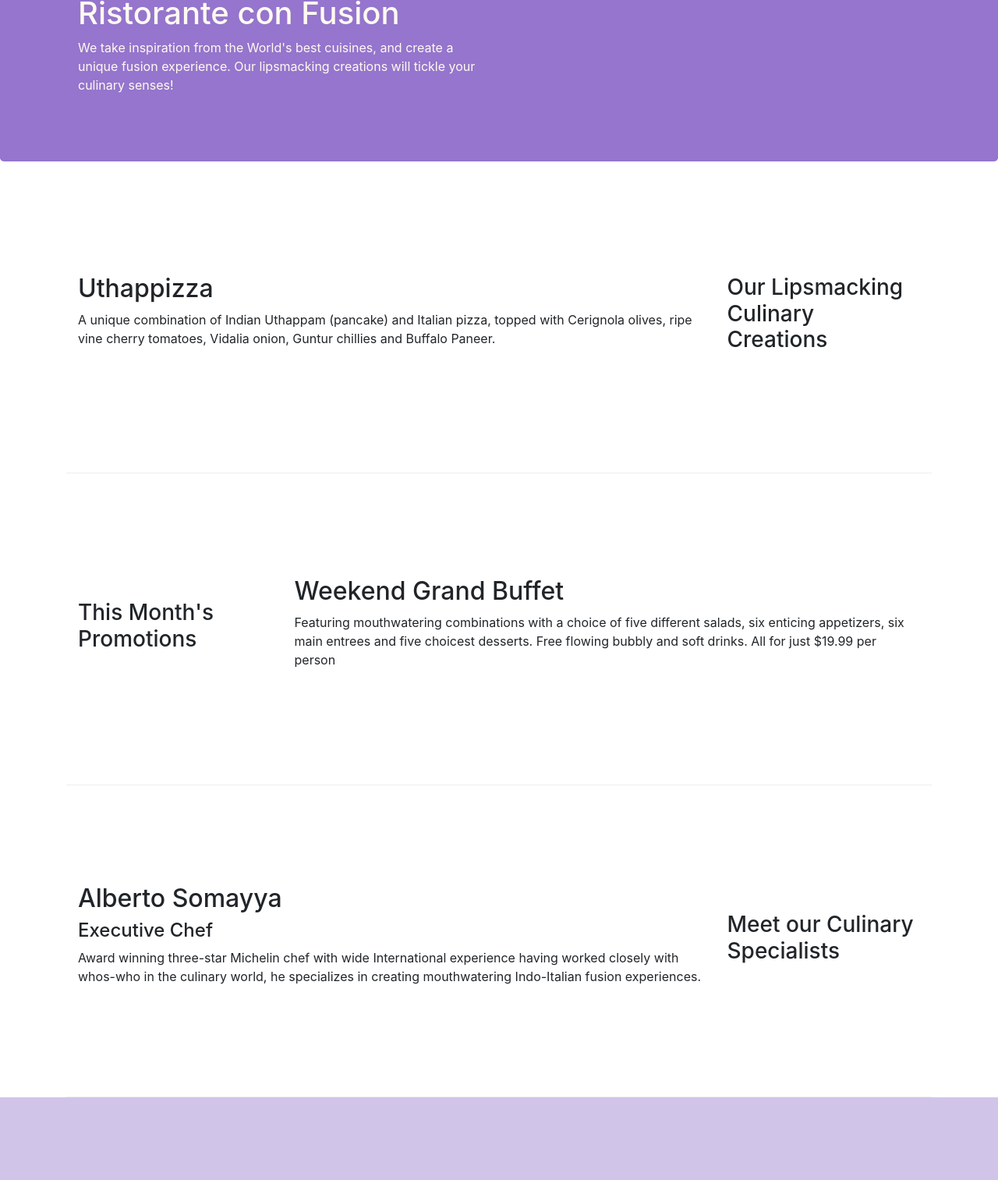
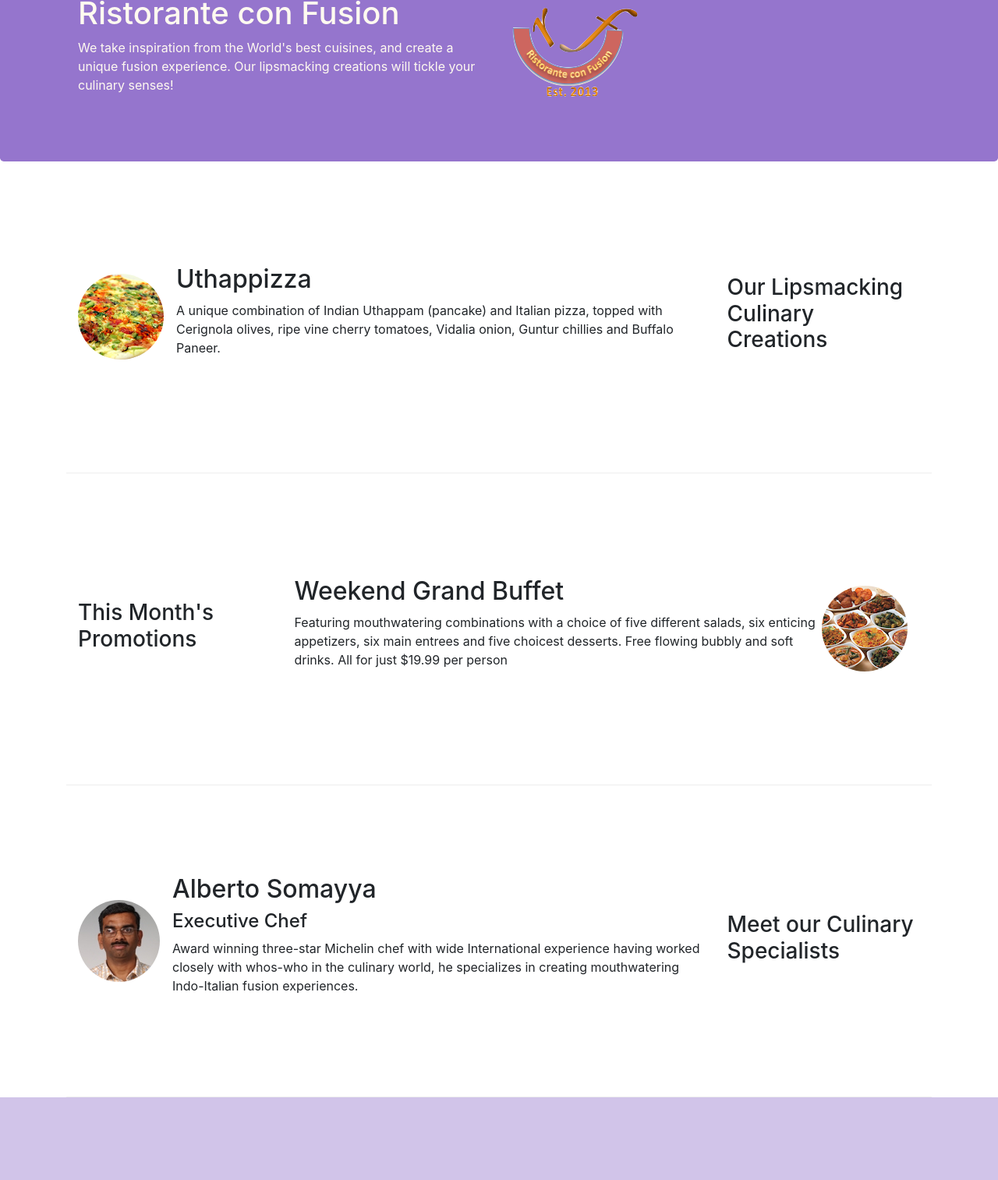
Before and after one commit to Lokesh-Bandi/Coursera-WebApp, a website: page index.html in a window 1280 px wide. Shown: the part 127-1640 px from the top of the page at 78% size. Drawn offline with nearby package versions, Linux system fonts and the light colour scheme.

Commit message:
images and media

```diff
--- a/index.html
+++ b/index.html
@@ -13,10 +13,10 @@
 <body>
   <nav class="navbar navbar-dark navbar-expand-md fixed-top">
     <div class="container">
-      <button class="navbar-toggler" type="button" data-toggle="collapse" data-target="#navbar" >
+      <button class="navbar-toggler" type="button" data-toggle="collapse" data-target="#navbar">
         <span class="navbar-toggler-icon"></span>
       </button>
-      <a class="navbar-brand mr-auto" href="#">Ristorante Con Fusion</a>
+      <a class="navbar-brand mr-auto" href="#"><img src="img\logo.png" height="30" width="41"/></a>
       <div class="collapse navbar-collapse" id="navbar">
         <ul class="navbar-nav mr-auto">
           <li class="nav-item"><a class="nav-link active" href="#"><span class="fa fa-home fa-lg"></span> Home</a></li>
@@ -34,8 +34,9 @@
           <h1>Ristorante con Fusion</h1>
           <p>We take inspiration from the World's best cuisines, and create a unique fusion experience. Our lipsmacking creations will tickle your culinary senses!</p>
         </div>
-        <!--  <div class="col-12 col-sm">
-              </div>-->
+          <div class="col-12 col-sm ">
+            <img class="img-fluid" alt="logo" src="img\logo.png">
+              </div>
       </div>
     </div>
   </header>
@@ -45,9 +46,14 @@
       <div class="col-12 col-sm-4 order-sm-last col-md-3">
         <h3>Our Lipsmacking Culinary Creations</h3>
       </div>
-      <div class="col col-sm order-sm-first col-md">
-        <h2>Uthappizza</h2>
-        <p>A unique combination of Indian Uthappam (pancake) and Italian pizza, topped with Cerignola olives, ripe vine cherry tomatoes, Vidalia onion, Guntur chillies and Buffalo Paneer.</p>
+      <div class="col-12 col-sm order-sm-first col-md">
+        <div class="media">
+          <img class="d-flex img-thumbnails align-self-center mr-3 rounded-circle" src="img\uthappizza.png" alt="Uthappizza">
+          <div class="media-body">
+            <h2 class="mt-0">Uthappizza</h2>
+            <p class="d-none d-sm-block">A unique combination of Indian Uthappam (pancake) and Italian pizza, topped with Cerignola olives, ripe vine cherry tomatoes, Vidalia onion, Guntur chillies and Buffalo Paneer.</p>
+          </div>
+        </div>
       </div>
       </div>
 
@@ -57,8 +63,13 @@
           <h3>This Month's Promotions</h3>
         </div>
         <div class="col col-sm col-md">
-        <h2>Weekend Grand Buffet</h2>
-        <p>Featuring mouthwatering combinations with a choice of five different salads, six enticing appetizers, six main entrees and five choicest desserts. Free flowing bubbly and soft drinks. All for just $19.99 per person </p>
+          <div class="media">
+            <div class="media-body">
+              <h2 class="mt-0">Weekend Grand Buffet</h2>
+              <p class="d-none d-sm-block">Featuring mouthwatering combinations with a choice of five different salads, six enticing appetizers, six main entrees and five choicest desserts. Free flowing bubbly and soft drinks. All for just $19.99 per person </p>
+            </div>
+            <img class="d-flex img-thumbnails align-self-center mr-3 rounded-circle" src="img\buffet.png" alt="Uthappizza">
+          </div>
         </div>
       </div>
 
@@ -67,9 +78,14 @@
           <h3>Meet our Culinary Specialists</h3>
         </div>
         <div class="col col-sm order-sm-first col-md">
-        <h2>Alberto Somayya</h2>
+          <div class="media">
+            <img class="d-flex img-thumbnails align-self-center mr-3 rounded-circle" src="img\alberto.png" alt="Alberto">
+            <div class="media-body">
+              <h2 class="mt-0">Alberto Somayya</h2>
               <h4>Executive Chef</h4>
-        <p>Award winning three-star Michelin chef with wide International experience having worked closely with whos-who in the culinary world, he specializes in creating mouthwatering Indo-Italian fusion experiences. </p>
+              <p class="d-none d-sm-block">Award winning three-star Michelin chef with wide International experience having worked closely with whos-who in the culinary world, he specializes in creating mouthwatering Indo-Italian fusion experiences.</p>
+            </div>
+          </div>
         </div>
       </div>
     </div>
```
Also changed, not shown: img/alberto.png (added), img/buffet.png (added), img/logo.png (added), img/uthappizza.png (added), 1 other file. Lines whose indentation alone changed are shown as unchanged.
